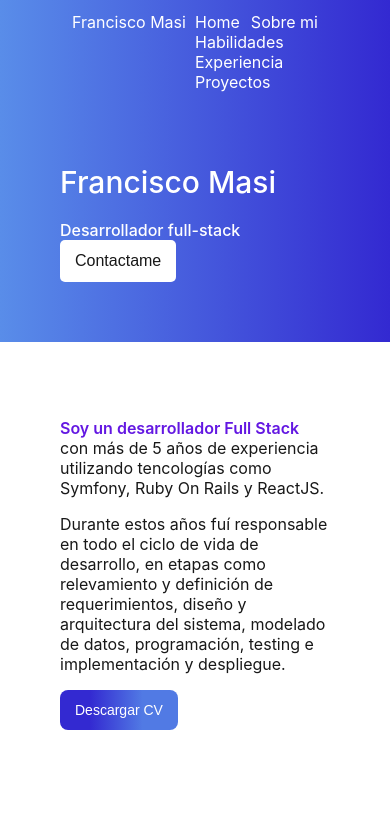
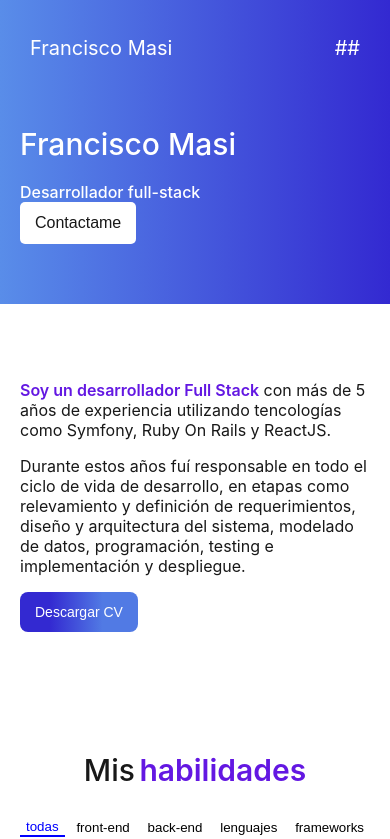
Before and after one commit to franciscomasi/franciscomasi.github.io, a React (Create React App) app: page / in a window 390 px wide. Shown: the top 839 px of the page. Built offline with nearby package versions, Linux system fonts and the light colour scheme.

Commit message:
Creado menu fijo y responsive, ajustadas secciones skills y trainings

```diff
--- a/src/components/Sections/Header.js
+++ b/src/components/Sections/Header.js
@@ -1,39 +1,132 @@
 // Dependencies
-import React from 'react'
+import React, { useState } from 'react'
+import useWindowSize from 'hooks/useWindowSize'
 import styled from 'styled-components'
+
+// Components
+import { Container } from 'components/Shared/AppStyle'
+import { DESKTOP, DESKTOP_WITH, TABLET } from 'constants/ScreenSizes'
 
 const AppHeader = styled.header`
   background: linear-gradient(to right, rgb(89, 141, 233), rgb(51, 41, 209));
+  position: fixed;
+  width: 100%;
+  z-index: 1000;
+`
+
+const StNav = styled.nav`
   width: 100%;
 `
 
-const Container = styled.div`
-  display: flex;
-  justify-content: space-between;
-  color: #ffffff;
-  margin: 0 60px;
-  padding: 12px;
-`
-
-const Menu = styled.div`
+const Menu = styled.ul`
   display: flex;
   align-items: center;
   justify-content: space-between;
   flex-wrap: wrap;
-  width: 50%;
+  list-style-type: none;
+  padding: 0;
+
+  a {
+    color: #fff;
+    display: block;
+    padding: 15px 5px;
+    text-decoration: none;
+  }
+
+  li {
+    order: 2;
+    padding: 5px;
+    text-align: center;
+    width: 100%;
+
+    &.my-name {
+      font-size: 20px;
+      order: 0;
+      width: auto;
+    }
+
+    &.toggle {
+      order: 1;
+      font-size: 20px;
+      width: auto;
+    }
+  }
+
+  @media all and (${TABLET}) {
+    justify-content: center;
+
+    li {
+      &.my-name {
+        flex: 1;
+      }
+
+      &.toggle {
+        flex: 1;
+        text-align: right;
+        order: 1;
+      }
+    }
+  }
+
+  @media all and (${DESKTOP}) {
+    align-items: flex-start;
+    flex-wrap: nowrap;
+
+    li {
+      order: 1;
+      position: relative;
+      display: block;
+      width: auto;
+
+      &.my-name {
+        order: 0;
+        text-align: left;
+      }
+
+      &.toggle {
+        display: none;
+      }
+    }
+  }
 `
 
 function Header() {
+  const [openMenu, setOpenMenu] = useState(false)
+  const size = useWindowSize()
+
+  function toggleMenu() {
+    setOpenMenu(!openMenu)
+  }
+
   return <AppHeader>
     <Container>
-      <span>Francisco Masi</span>
-      <Menu>
-        <span>Home</span>
-        <span>Sobre mi</span>
-        <span>Habilidades</span>
-        <span>Experiencia</span>
-        <span>Proyectos</span>
-      </Menu>
+      <StNav>
+        <Menu>
+          <li className='my-name'><a href="#">Francisco Masi</a></li>
+          {
+            size.width < DESKTOP_WITH
+              ? <>
+                {
+                  openMenu && <>
+                    <li><a href="#">Home</a></li>
+                    <li><a href="#">Sobre mi</a></li>
+                    <li><a href="#">Habilidades</a></li>
+                    <li><a href="#">Experiencia</a></li>
+                    <li><a href="#">Proyectos</a></li>
+                  </>
+                }
+                <li className='toggle'><a href="#" onClick={toggleMenu}>##</a></li>
+              </>
+              : <>
+                <li><a href="#">Home</a></li>
+                <li><a href="#">Sobre mi</a></li>
+                <li><a href="#">Habilidades</a></li>
+                <li><a href="#">Experiencia</a></li>
+                <li><a href="#">Proyectos</a></li>
+              </>
+          }
+        </Menu>
+      </StNav>
     </Container>
   </AppHeader>
 }
--- a/src/components/Sections/Hello.js
+++ b/src/components/Sections/Hello.js
@@ -8,7 +8,7 @@ import Text from 'components/Texts/Text'
 
 const Section = styled.section`
   background: linear-gradient(to right, rgb(89, 141, 233), rgb(51, 41, 209));
-  padding: 60px 0;
+  padding: 126px 0 60px;
   width: 100%;
 `
 
--- a/src/components/Sections/Projects.js
+++ b/src/components/Sections/Projects.js
@@ -1,11 +1,13 @@
 // Dependencies
-import React from 'react'
+import React, { useState } from 'react'
 import styled from 'styled-components'
+import { FontAwesomeIcon } from '@fortawesome/react-fontawesome'
 
 // Components
 import { Container, Section } from 'components/Shared/AppStyle'
 import SectionTitle from 'components/Texts/SectionTitle'
-import { PROJECTS } from 'constants/Proyects'
+import Text from 'components/Texts/Text'
+import { PROJECT_LIST } from 'constants/ProyectList'
 import { projectImage } from 'helpers/Images'
 
 const ProjectsContainer = styled.div`
@@ -31,7 +33,6 @@ const Project = styled.div`
   align-items: center;
   color: #fff;
   position: relative;
-  cursor: pointer;
   transition: .5s all;
 
   &:hover {
@@ -49,14 +50,47 @@ const Project = styled.div`
   }
 `
 
+const Description = styled.div`
+  display: flex;
+  align-items: center;
+  flex-direction: column;
+  margin: auto;
+  position: absolute;
+
+  a {
+    color: #fff;
+    margin-top: 20px;
+    text-decoration: none;
+  }
+`
+
 function Projects() {
+  const [showDescription, setShowDescription] = useState(null)
+
   return <Section>
     <Container align='center' col>
       <SectionTitle first='Mi' second='portfolio' />
       <ProjectsContainer>
-        {PROJECTS.map(project => {
-          return <Project>
+        {PROJECT_LIST.map(project => {
+          return <Project
+            key={`project-${project.name}`}
+            onMouseEnter={() => setShowDescription(project.name)}
+            onMouseLeave={() => setShowDescription(null)}
+          >
             {projectImage(project.name)}
+            {
+              showDescription === project.name && <Description>
+                <Text color='#fff' size={24}>{project.name}</Text>
+                {project.link && <a
+                  href={project.link}
+                  target='_blank'
+                  rel='noopener noreferrer'
+                >
+                  <FontAwesomeIcon icon='link' />&nbsp;
+                  <Text color='#fff'>Ver proyecto</Text>
+                </a>}
+              </Description>
+            }
           </Project>
         })}
       </ProjectsContainer>
--- a/src/components/Sections/Skills.js
+++ b/src/components/Sections/Skills.js
@@ -78,6 +78,7 @@ function Skills() {
         {
           CATEGORIES.map(filter => {
             return  <FilterButton
+              key={`filter-${filter}`}
               onClick={() => setSelectedFilter(filter)}
               selected={filter === selectedFilter}
             >
--- a/src/components/Sections/Trainings.js
+++ b/src/components/Sections/Trainings.js
@@ -34,6 +34,7 @@ function Trainings() {
         {
           TRAINING_LIST.map(training => {
             return <VerticalTimelineElement
+              key={`training-${training.name}`}
               className="vertical-timeline-element--work"
               contentStyle={{ background: '#6317e2', color: '#fff' }}
               contentArrowStyle={{ borderRight: '7px solid #6317e2' }}
--- a/src/components/Shared/AppStyle.js
+++ b/src/components/Shared/AppStyle.js
@@ -4,7 +4,15 @@ export const Container = styled.div`
   display: flex;
   flex-direction: ${props => props.col ? 'column' : 'row'};
   align-items: ${props => props.align || 'flex-start'};
-  margin: 0 60px;
+  margin: 0 20px;
+
+  @media all and (min-width: 700px) {
+    margin: 0 40px;
+  }
+
+  @media all and (min-width: 960px) {
+    margin: 0 60px;
+  }
 `
 
 export const Section = styled.section`
--- /dev/null
+++ b/src/constants/ProyectList.js
@@ -0,0 +1,22 @@
+export const PROJECT_LIST = [
+  {
+    name: 'Diario de viaje',
+    link: 'https://diariodeviaje.tur.ar/'
+  },
+  {
+    name: 'MP Organizador',
+    link: 'https://www.seguroperrosygatos.com.ar/'
+  },
+  {
+    name: 'OiramIT',
+    link: null
+  },
+  {
+    name: 'Seguros Benprof',
+    link: null
+  },
+  {
+    name: 'Web Benprof',
+    link: null
+  }
+]
--- a/src/constants/Proyects.js
+++ /dev/null
@@ -1,17 +0,0 @@
-export const PROJECTS = [
-  {
-    name: 'Diario de viaje'
-  },
-  {
-    name: 'MP Organizador'
-  },
-  {
-    name: 'OiramIT'
-  },
-  {
-    name: 'Seguros Benprof'
-  },
-  {
-    name: 'Web Benprof'
-  }
-]
--- /dev/null
+++ b/src/constants/ScreenSizes.js
@@ -0,0 +1,3 @@
+export const DESKTOP_WITH = 960
+export const DESKTOP = `min-width: ${DESKTOP_WITH}px`
+export const TABLET = 'min-width: 700px'
--- /dev/null
+++ b/src/hooks/useWindowSize.js
@@ -0,0 +1,31 @@
+import { useEffect, useState } from 'react'
+
+function useWindowSize() {
+  const isClient = typeof window === 'object'
+
+  function getSize() {
+    return {
+      width: isClient ? window.innerWidth : undefined,
+      height: isClient ? window.innerHeight : undefined
+    }
+  }
+
+  const [windowSize, setWindowSize] = useState(getSize)
+
+  useEffect(() => {
+    if (!isClient) {
+      return false
+    }
+
+    function handleResize() {
+      setWindowSize(getSize())
+    }
+
+    window.addEventListener('resize', handleResize)
+    return () => window.removeEventListener('resize', handleResize)
+  }, []) // Empty array ensures that effect is only run on mount and unmount
+
+  return windowSize
+}
+
+export default useWindowSize
--- a/src/utils/InitFontAwesome.js
+++ b/src/utils/InitFontAwesome.js
@@ -1,9 +1,9 @@
 import { library } from "@fortawesome/fontawesome-svg-core"
 import {fab, faLinkedin, faGithub} from "@fortawesome/free-brands-svg-icons"
-import { faLongArrowAltUp } from '@fortawesome/free-solid-svg-icons'
+import { faLongArrowAltUp, faLink } from '@fortawesome/free-solid-svg-icons'
 
 function initFontAwesome() {
-  library.add(fab, faLinkedin, faGithub, faLongArrowAltUp)
+  library.add(fab, faLinkedin, faGithub, faLongArrowAltUp, faLink)
 }
 
 export default initFontAwesome
```
